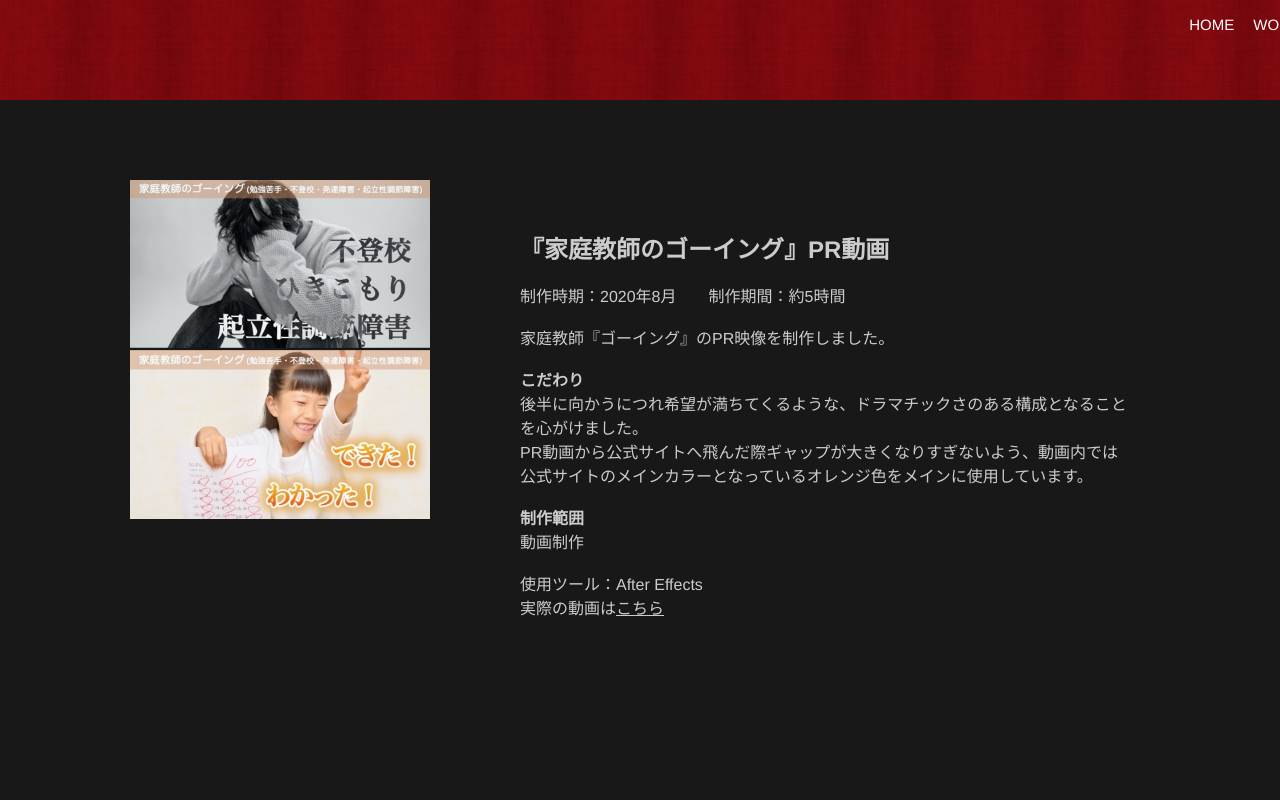
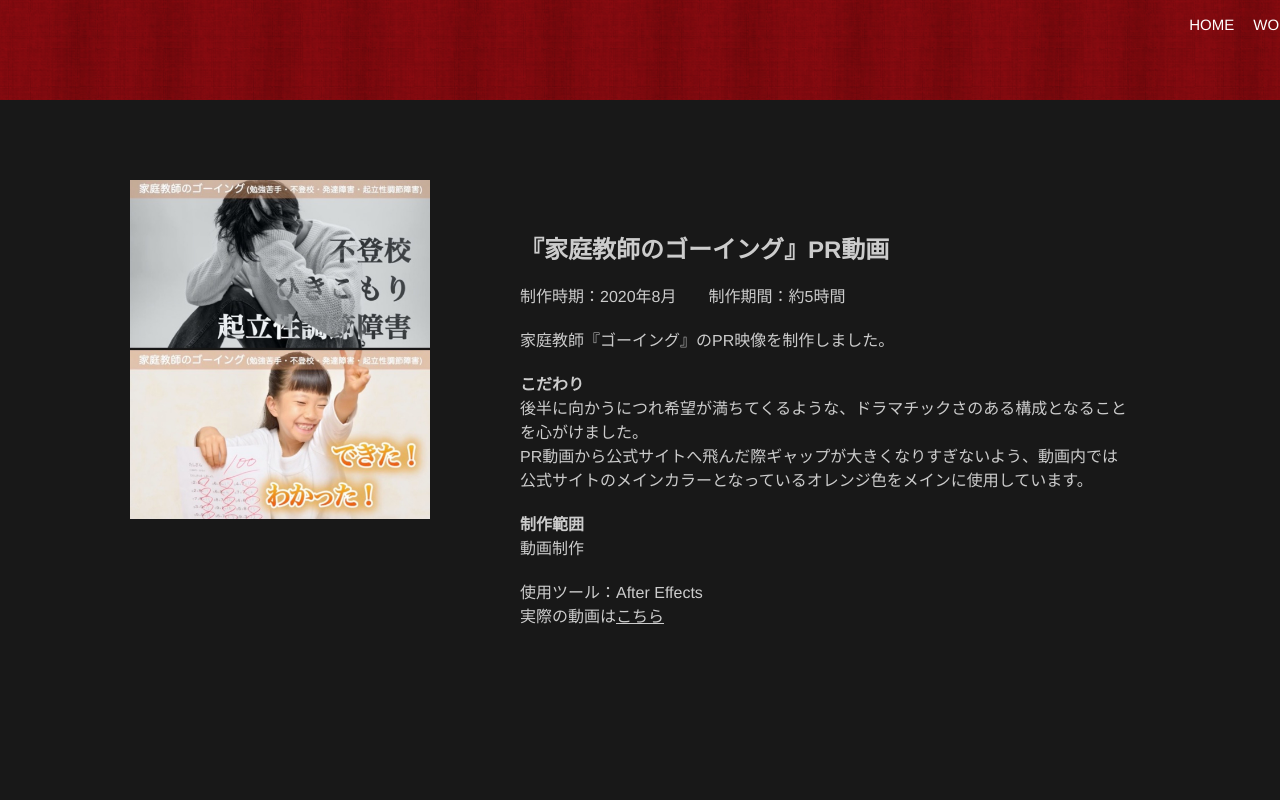
Before and after one commit to 1899-arch/portfolio, a plain HTML site: page movie_02.html in a window 1280 px wide. Shown: the top 800 px of the page. Drawn offline with nearby package versions, Linux system fonts and the light colour scheme.

Commit message:
Update movie_02.html

```diff
--- a/movie_02.html
+++ b/movie_02.html
@@ -46,23 +46,29 @@
           </div>
 
           <p class="product__text">
-            制作時期：2020年8月　　制作期間：約5時間<br><br>
-            家庭教師『ゴーイング』のPR映像を制作しました。<br><br>
+          <div class="product__text-para">
+            制作時期：2020年8月　　制作期間：約5時間
+          </div>
 
+          <div class="product__text-para">
+            家庭教師『ゴーイング』のPR映像を制作しました。
+           </div>
+
+          <div class="product__text-para">
             <span>こだわり</span><br>
             後半に向かうにつれ希望が満ちてくるような、ドラマチックさのある構成となることを心がけました。<br>
-            PR動画から公式サイトへ飛んだ際ギャップが大きくなりすぎないよう、動画内では公式サイトのメインカラーとなっているオレンジ色をメインに使用しています。<br><br>
+            PR動画から公式サイトへ飛んだ際ギャップが大きくなりすぎないよう、動画内では公式サイトのメインカラーとなっているオレンジ色をメインに使用しています。
+           </div>
 
+          <div class="product__text-para">
             <span>制作範囲</span><br>
             動画制作
-            <br><br>
+           </div>
+
+          <div class="product__text-para">
             使用ツール：After Effects<br>
-            実際の動画は<a href="https://www.youtube.com/watch?v=x-zGaQxFqN0">こちら</a><br>
-
-
-              <!--  -->
-
-
+            実際の動画は<a href="https://www.youtube.com/watch?v=x-zGaQxFqN0">こちら</a>
+           </div>
             </p>
         </section>
 
```
